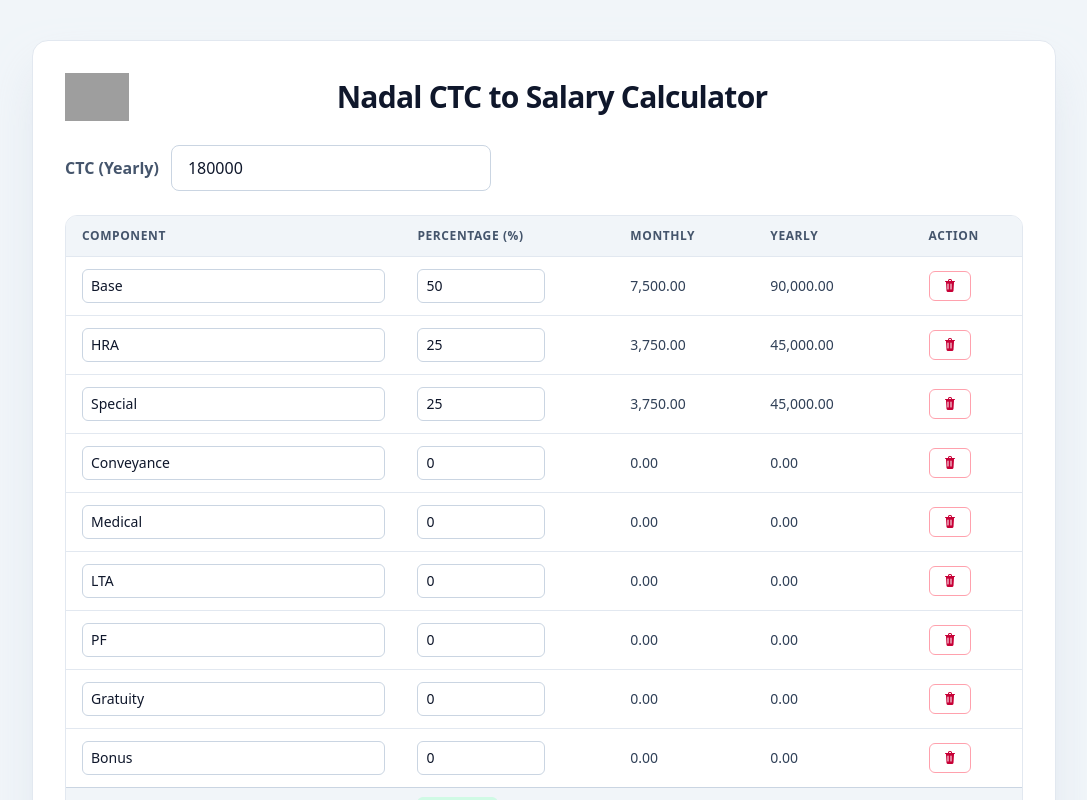
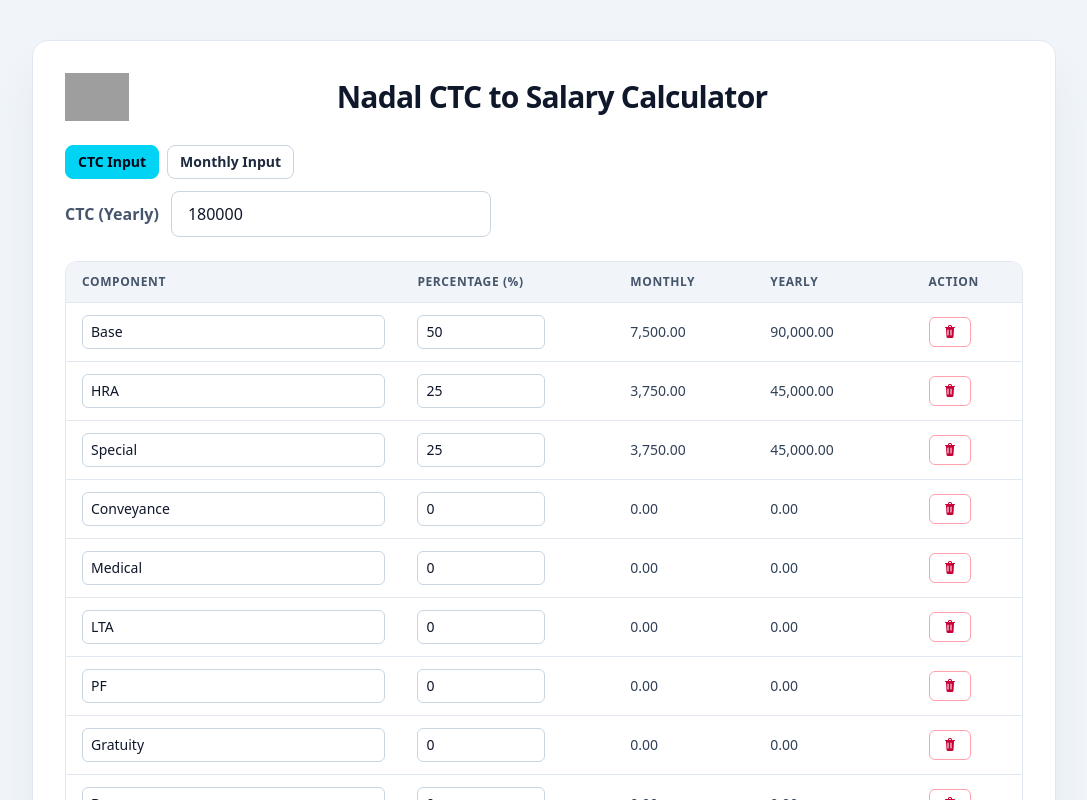
Before and after one commit to kkbughunter/nadal-tools, a React (Vite) app: page / in a window 1280 px wide. Shown: the top 800 px of the page, without its empty margins (96-1183 px from the left). Built offline with nearby package versions, Linux system fonts and the light colour scheme; grey boxes are pictures that could not be loaded.

Commit message:
monthly input

```diff
--- a/src/features/ctc-calculator/CtcCalculatorPage.jsx
+++ b/src/features/ctc-calculator/CtcCalculatorPage.jsx
@@ -13,9 +13,12 @@ export const CtcCalculatorPage = () => {
     ctc,
     components,
     isDark,
+    inputMode,
     totalPercentage,
     monthlyTotal,
     setCtc,
+    setInputMode,
+    setMonthlyTotalInput,
     updateComponent,
     addComponent,
     removeComponent,
@@ -53,7 +56,15 @@ export const CtcCalculatorPage = () => {
         }`}
       >
         <CalculatorHeader />
-        <CtcInput ctc={ctc} isDark={isDark} onChange={setCtc} />
+        <CtcInput
+          ctc={ctc}
+          monthlyTotal={monthlyTotal}
+          inputMode={inputMode}
+          isDark={isDark}
+          onModeChange={setInputMode}
+          onCtcChange={setCtc}
+          onMonthlyChange={setMonthlyTotalInput}
+        />
         <ComponentsTable
           isDark={isDark}
           ctc={ctc}
--- a/src/features/ctc-calculator/components/CtcInput.jsx
+++ b/src/features/ctc-calculator/components/CtcInput.jsx
@@ -1,17 +1,59 @@
-export const CtcInput = ({ ctc, isDark, onChange }) => (
-  <div className="mt-6 flex flex-wrap items-center gap-3">
+export const CtcInput = ({
+  ctc,
+  monthlyTotal,
+  inputMode,
+  isDark,
+  onModeChange,
+  onCtcChange,
+  onMonthlyChange,
+}) => (
+  <div className="mt-6 space-y-3">
+    <div className="flex flex-wrap items-center gap-2">
+      <button
+        type="button"
+        onClick={() => onModeChange('ctc')}
+        className={`rounded-lg border px-3 py-1.5 text-sm font-semibold transition ${
+          inputMode === 'ctc'
+            ? 'border-cyan-400 bg-cyan-400 text-slate-950'
+            : isDark
+              ? 'border-slate-600 text-slate-100 hover:border-slate-400'
+              : 'border-slate-300 text-slate-800 hover:border-slate-400'
+        }`}
+      >
+        CTC Input
+      </button>
+      <button
+        type="button"
+        onClick={() => onModeChange('monthly')}
+        className={`rounded-lg border px-3 py-1.5 text-sm font-semibold transition ${
+          inputMode === 'monthly'
+            ? 'border-cyan-400 bg-cyan-400 text-slate-950'
+            : isDark
+              ? 'border-slate-600 text-slate-100 hover:border-slate-400'
+              : 'border-slate-300 text-slate-800 hover:border-slate-400'
+        }`}
+      >
+        Monthly Input
+      </button>
+    </div>
+
+    <div className="flex flex-wrap items-center gap-3">
       <label
-      htmlFor="ctc"
+        htmlFor="primary-input"
         className={`text-base font-semibold ${isDark ? 'text-slate-300' : 'text-slate-600'}`}
       >
-      CTC (Yearly)
+        {inputMode === 'monthly' ? 'Monthly Total' : 'CTC (Yearly)'}
       </label>
       <input
-      id="ctc"
+        id="primary-input"
         type="number"
         min="0"
-      value={ctc}
-      onChange={(e) => onChange(Number(e.target.value) || 0)}
+        value={inputMode === 'monthly' ? monthlyTotal : ctc}
+        onChange={(e) => {
+          const value = Number(e.target.value) || 0
+          if (inputMode === 'monthly') onMonthlyChange(value)
+          else onCtcChange(value)
+        }}
         className={`w-full max-w-xs rounded-lg border px-4 py-2.5 text-base outline-none ring-cyan-400 placeholder:text-slate-500 focus:ring-2 ${
           isDark
             ? 'border-slate-700 bg-slate-950'
@@ -19,4 +61,5 @@ export const CtcInput = ({ ctc, isDark, onChange }) => (
         }`}
       />
     </div>
+  </div>
 )
--- a/src/features/ctc-calculator/hooks/useCtcCalculator.js
+++ b/src/features/ctc-calculator/hooks/useCtcCalculator.js
@@ -7,6 +7,7 @@ export const useCtcCalculator = () => {
   const [ctc, setCtc] = useState(initialState.ctc)
   const [components, setComponents] = useState(initialState.components)
   const [theme, setTheme] = useState('light')
+  const [inputMode, setInputMode] = useState('ctc')
 
   const totalPercentage = useMemo(
     () =>
@@ -44,18 +45,23 @@ export const useCtcCalculator = () => {
   const resetCalculator = () => {
     setCtc(DEFAULT_CTC)
     setComponents(createDefaultComponents())
+    setInputMode('ctc')
   }
 
   const toggleTheme = () => setTheme((prev) => (prev === 'dark' ? 'light' : 'dark'))
+  const setMonthlyTotalInput = (monthlyValue) => setCtc(monthlyValue * 12)
 
   return {
     ctc,
     components,
     theme,
     isDark,
+    inputMode,
     totalPercentage,
     monthlyTotal,
     setCtc,
+    setInputMode,
+    setMonthlyTotalInput,
     updateComponent,
     addComponent,
     removeComponent,
```
Lines whose indentation alone changed are shown as unchanged.
